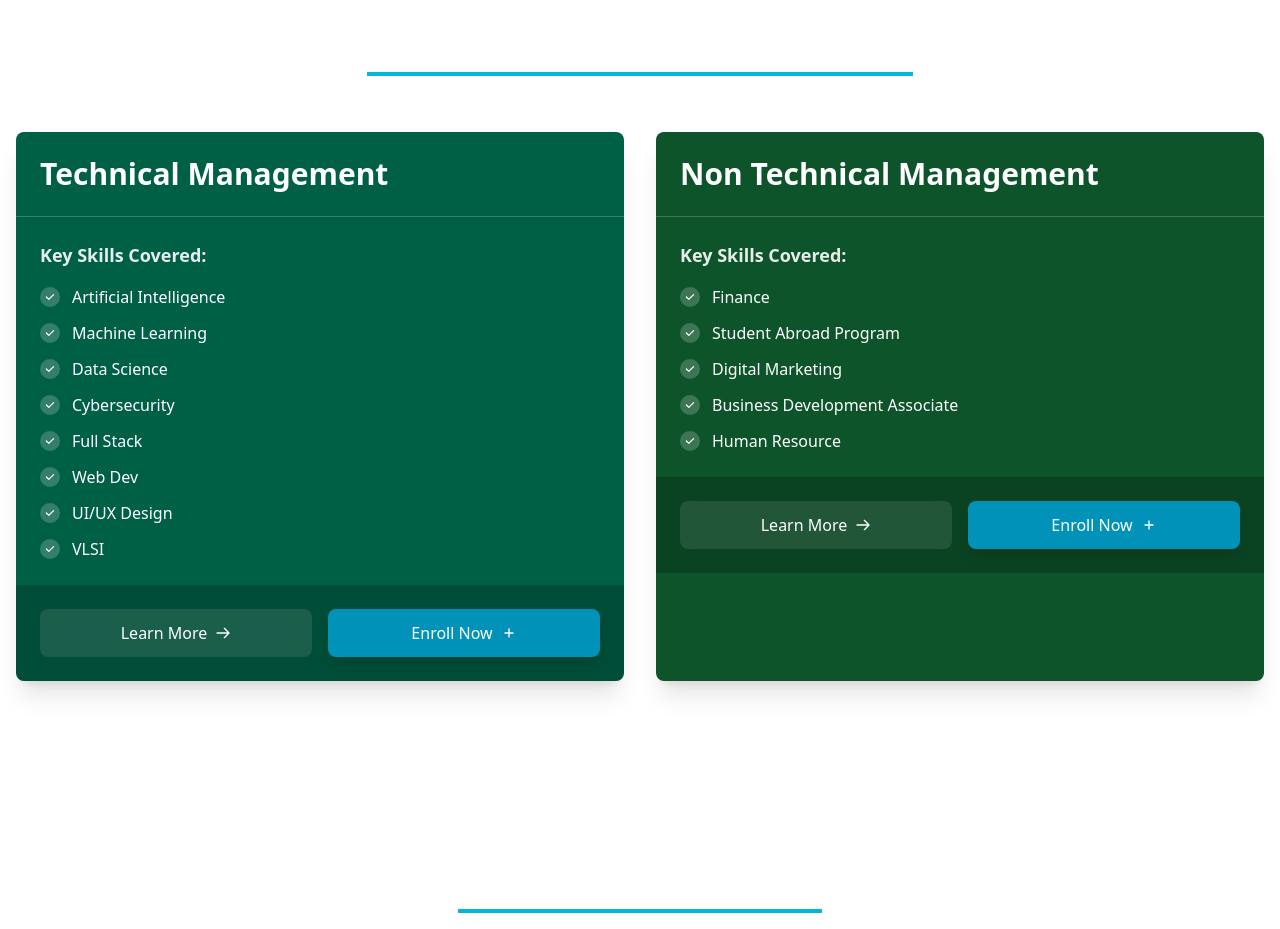
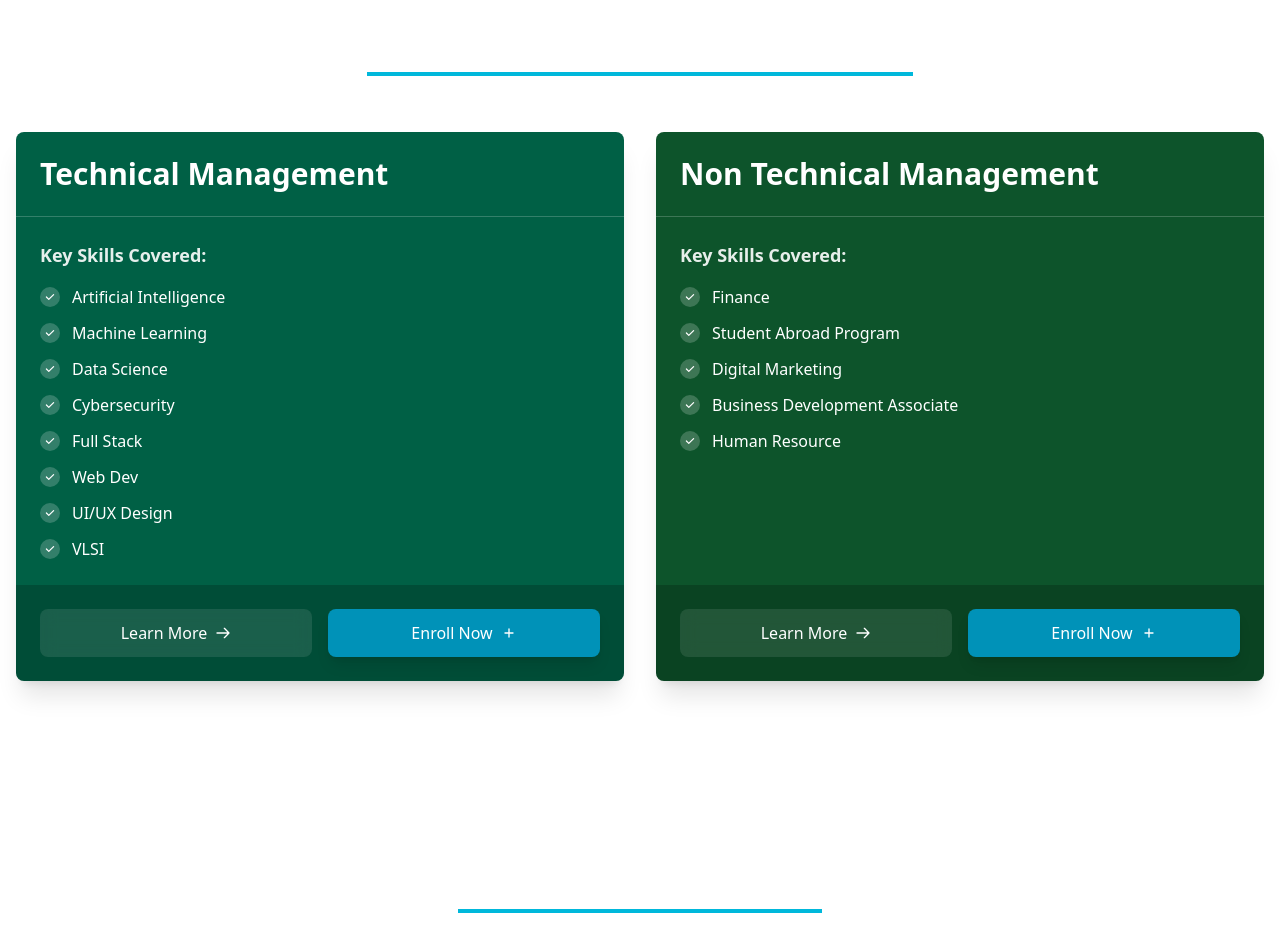
Before and after one commit to mismyst/nextsync, a Next.js app: page / in a window 1280 px wide. Shown: the part 860-1789 px from the top of the page. Built offline with nearby package versions, Linux system fonts and the light colour scheme.

Commit message:
Update page.tsx

```diff
--- a/app/page.tsx
+++ b/app/page.tsx
@@ -58,8 +58,7 @@ export default function Home() {
       <div className="relative z-10">
         <Navbar />
         <HeroSection />
-
-       {/* Trainings Section */}
+     {/* Trainings Section */}
 <section id="trainings-section" className="py-24 relative overflow-hidden">
   <div className="container mx-auto px-4">
     <h2 className="text-4xl md:text-5xl font-bold text-center mb-16 text-white">
@@ -73,7 +72,7 @@ export default function Home() {
       {trainingsData.map((training, index) => (
         <div
           key={training.title}
-          className={`${training.bgColor} rounded-lg shadow-xl transform transition-all duration-700 overflow-hidden ${
+          className={`${training.bgColor} rounded-lg shadow-xl transform transition-all duration-700 overflow-hidden flex flex-col h-full ${
             showTrainings
               ? 'translate-y-0 opacity-100'
               : index % 2 === 0
@@ -85,7 +84,7 @@ export default function Home() {
             <h3 className="text-2xl md:text-3xl font-bold text-white">{training.title}</h3>
           </div>
 
-          <div className="p-6">
+          <div className="p-6 flex-1">
             <h4 className="text-lg font-semibold text-white/90 mb-4">Key Skills Covered:</h4>
             <ul className="space-y-3">
               {training.skills.map((skill) => (
```
